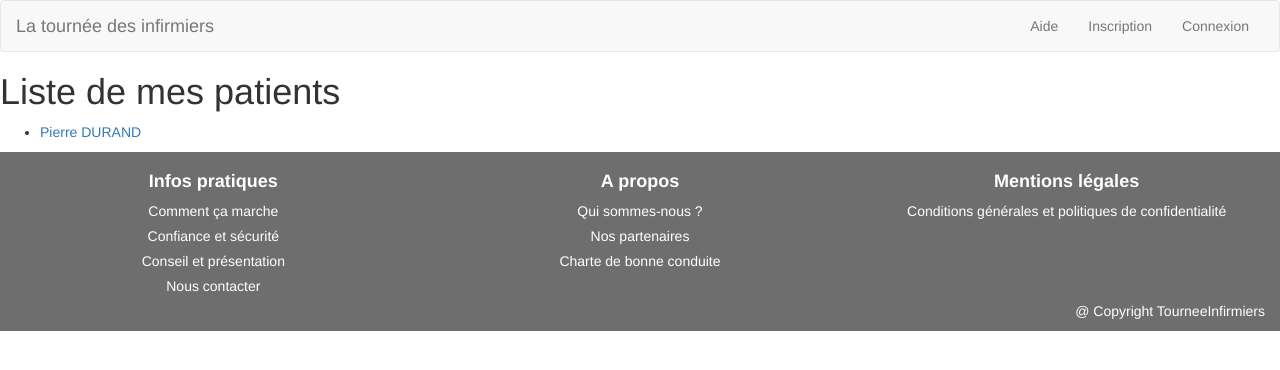
After one commit to guillaume-guerdoux/tournee_infirmiers, a Django app: page /patient/list/ in a window 1280 px wide. The commit adds this page. Shown: the top 370 px of the page. Run offline with Django 3.2, Linux system fonts and the light colour scheme; some libraries are stand-ins or nearby versions.

Commit message:
Add patient list page

```diff
--- a/tournee_infirmiers/patient/templates/patient/patient_info.html
+++ b/tournee_infirmiers/patient/templates/patient/patient_info.html
@@ -2,6 +2,7 @@
 {% load staticfiles %}
 {% block patient_content %}
 
+    <section>
         <h2>Informations du patient</h2>
         <div class="col-sm-3 col-sm-offset-3">
             <p>Nom</p>
@@ -19,5 +20,6 @@
             <p>{{ patient.birthdate|date }}</p>
             <p>{{ patient.information }}</p>
         </div>
+    </section>
 
 {% endblock %}
--- /dev/null
+++ b/tournee_infirmiers/patient/templates/patient/patient_list.html
@@ -0,0 +1,18 @@
+{% extends "patient_layout.html" %}
+{% load staticfiles %}
+{% block patient_content %}
+
+    <section>
+    <h1>Liste de mes patients</h1>
+    <ul>
+    {% for patient in patients %}
+        <li><a href="/patient/">{{ patient.user.first_name }} {{ patient.user.last_name|upper }}</a></li>
+    {%  endfor %}
+    </ul>
+    </section>
+
+{% endblock %}
+
+{% block javascript_child %}
+
+{% endblock %}
--- a/tournee_infirmiers/patient/urls.py
+++ b/tournee_infirmiers/patient/urls.py
@@ -4,5 +4,6 @@ from . import views
 
 urlpatterns = [
     url(r'patient/new/$', views.patient, name="new_patient"),
-    url(r'^patient/$', views.patient_info),
+    url(r'patient/$', views.patient_info, name="patient_info"),
+    url(r'patient/list/$', views.patient_list, name="patient_list"),
 ]
--- a/tournee_infirmiers/patient/views.py
+++ b/tournee_infirmiers/patient/views.py
@@ -39,3 +39,23 @@ def patient_info(request):
     patient.information = "Il est gentil."
 
     return render(request, 'patient/patient_info.html', {'patient': patient})
+
+
+def patient_list(request):
+    # retrieves the list of patients in the database
+    patients = []
+
+    patient = models.Patient()
+    patient.user = User()
+    patient.user.first_name = 'Pierre'
+    patient.user.last_name = 'Durand'
+    patient.user.email = 'pdurand@domainname.com'
+    patient.sex = '1'
+    patient.address = '2 avenue Sully Prudhomme, 92295 Châtenay-Malabry'
+    patient.profile_type = 'PATIENT'
+    patient.birthdate = date(1985, 8, 23)
+    patient.information = "Il est gentil."
+
+    patients.append(patient)
+
+    return render(request, 'patient/patient_list.html', {'patients': patients})
```
Lines whose indentation alone changed are shown as unchanged.
